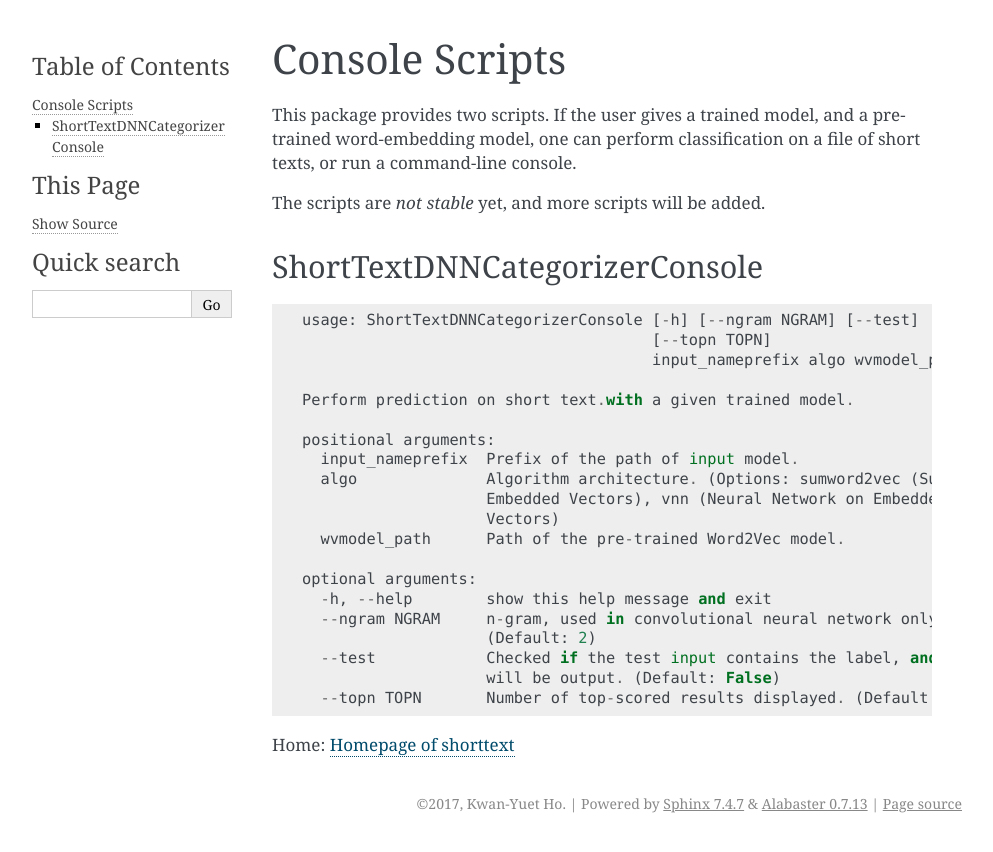
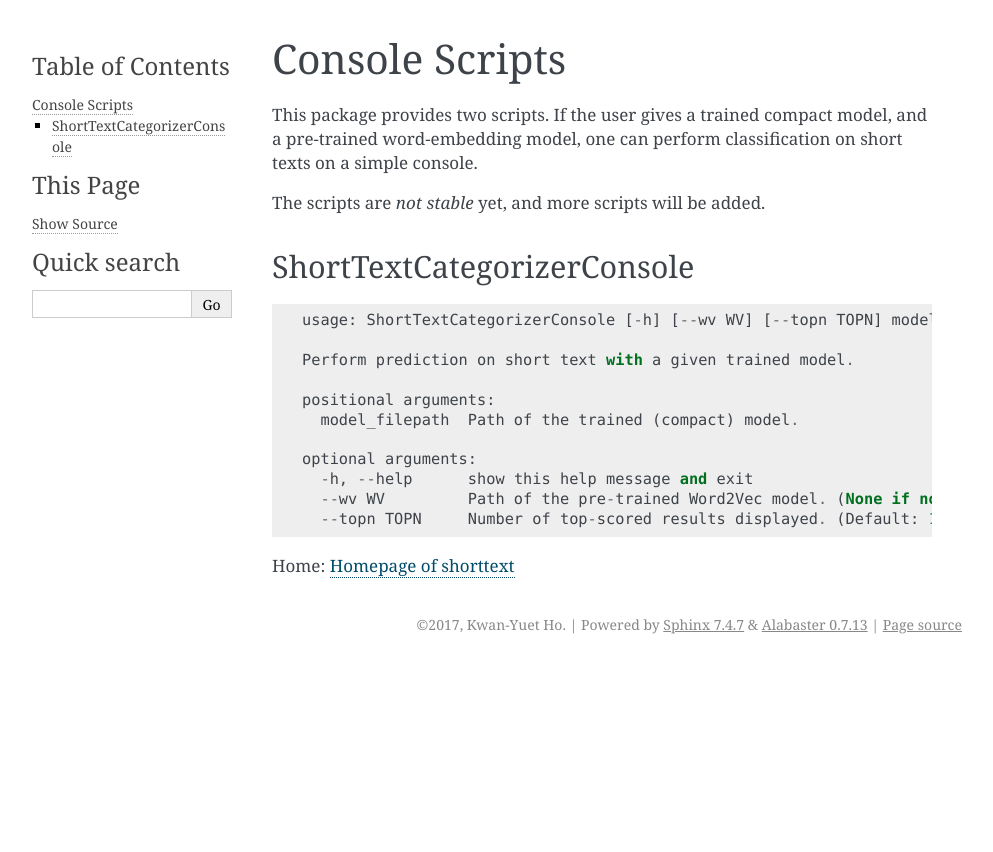
Before and after one commit to stephenhky/PyShortTextCategorization, a Sphinx documentation site: the page built from docs/scripts.rst, in a window 1280 px wide. Shown: the top 852 px of the page, without its empty margins (148-1141 px from the left). Built offline with Sphinx 7.4.7, drawn with Linux system fonts in a browser that asks for light colours.

Commit message:
finalizing script codes, and console

```diff
--- a/docs/scripts.rst
+++ b/docs/scripts.rst
@@ -1,37 +1,28 @@
 Console Scripts
 ===============
 
-This package provides two scripts. If the user gives a trained model,
+This package provides two scripts. If the user gives a trained compact model,
 and a pre-trained word-embedding model, one can perform classification
-on a file of short texts, or run a command-line console.
+on short texts on a simple console.
 
 The scripts are *not stable* yet, and more scripts will be added.
 
-ShortTextDNNCategorizerConsole
-------------------------------
+ShortTextCategorizerConsole
+---------------------------
 
 ::
 
-    usage: ShortTextDNNCategorizerConsole [-h] [--ngram NGRAM] [--test]
-                                          [--topn TOPN]
-                                          input_nameprefix algo wvmodel_path
+    usage: ShortTextCategorizerConsole [-h] [--wv WV] [--topn TOPN] model_filepath
 
-    Perform prediction on short text.with a given trained model.
+    Perform prediction on short text with a given trained model.
 
     positional arguments:
-      input_nameprefix  Prefix of the path of input model.
-      algo              Algorithm architecture. (Options: sumword2vec (Summed
-                        Embedded Vectors), vnn (Neural Network on Embedded
-                        Vectors)
-      wvmodel_path      Path of the pre-trained Word2Vec model.
+      model_filepath  Path of the trained (compact) model.
 
     optional arguments:
-      -h, --help        show this help message and exit
-      --ngram NGRAM     n-gram, used in convolutional neural network only.
-                        (Default: 2)
-      --test            Checked if the test input contains the label, and metrics
-                        will be output. (Default: False)
-      --topn TOPN       Number of top-scored results displayed. (Default: 10)
+      -h, --help      show this help message and exit
+      --wv WV         Path of the pre-trained Word2Vec model. (None if not needed)
+      --topn TOPN     Number of top-scored results displayed. (Default: 10)
 
 
 Home: :doc:`index`
```
Also changed, not shown: UPCOMING.md (+2 -2 lines), docs/news.rst (+7 -0 lines), 1 other file.
